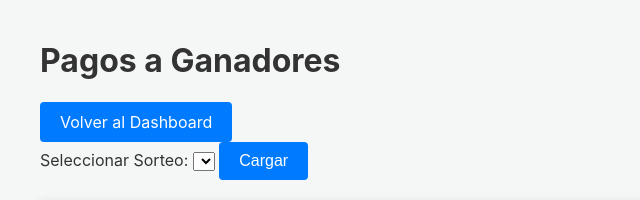
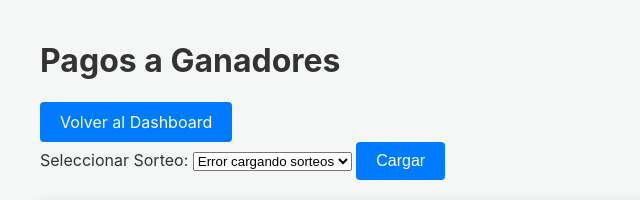
Before and after one commit to jelixandroid8-byte/loto-app, a Flask app: template templates/pagos_ganadores.html in a window 1280 px wide. Shown: the part 62-262 px from the top of the page, without its empty margins (0-640 px from the left). Run offline with Flask 3, Linux system fonts and the light colour scheme; the template is opened without the code that fills it, so the values that code supplies are empty; some libraries are stand-ins or nearby versions.

Commit message:
pagos_ganadores: add loading/error handling and enable change event; fix Cargar button

```diff
--- a/templates/pagos_ganadores.html
+++ b/templates/pagos_ganadores.html
@@ -15,7 +15,7 @@
     <select id="sorteo" name="sorteo">
         <!-- Options will be dynamically populated -->
     </select>
-    <button class="btn" id="refresh-btn">Cargar</button>
+    <button type="button" class="btn" id="refresh-btn">Cargar</button>
 </div>
 
 <table class="table">
@@ -34,8 +34,20 @@
 <script>
     // Fetch Sorteos and populate dropdown. Select the latest by default.
     async function fetchSorteos(selectLatest = true) {
-        const response = await fetch('/api/sorteos');
-        const sorteos = await response.json();
+        let sorteos = [];
+        try {
+            const response = await fetch('/api/sorteos');
+            if (!response.ok) throw new Error('Error cargando sorteos');
+            sorteos = await response.json();
+        } catch (err) {
+            console.error('fetchSorteos error', err);
+            const dropdown = document.getElementById('sorteo');
+            dropdown.innerHTML = '';
+            const opt = document.createElement('option');
+            opt.textContent = 'Error cargando sorteos';
+            dropdown.appendChild(opt);
+            return null;
+        }
         const dropdown = document.getElementById('sorteo');
         dropdown.innerHTML = '';
 
@@ -70,12 +82,37 @@
     // Fetch winner payments for the given Sorteo id
     async function fetchWinnerPayments(sorteoId) {
         const id = sorteoId || document.getElementById('sorteo').value;
-        if (!id) return;
-        const response = await fetch(`/api/winner-payments?sorteo_id=${id}`);
-        const payments = await response.json();
         const tbody = document.getElementById('winner-payments');
+        if (!id) {
+            tbody.innerHTML = '<tr><td colspan="3">Seleccione un sorteo primero.</td></tr>';
+            return;
+        }
 
+        const btn = document.getElementById('refresh-btn');
+        btn.disabled = true;
+        btn.textContent = 'Cargando...';
         tbody.innerHTML = '';
+
+        let payments = [];
+        try {
+            const response = await fetch(`/api/winner-payments?sorteo_id=${encodeURIComponent(id)}`);
+            if (!response.ok) {
+                const text = await response.text();
+                throw new Error(`API error: ${response.status} ${text}`);
+            }
+            payments = await response.json();
+        } catch (err) {
+            console.error('fetchWinnerPayments error', err);
+            const tr = document.createElement('tr');
+            const td = document.createElement('td');
+            td.colSpan = 3;
+            td.textContent = 'Error cargando pagos. Revisa la consola o intenta de nuevo.';
+            tr.appendChild(td);
+            tbody.appendChild(tr);
+            btn.disabled = false;
+            btn.textContent = 'Cargar';
+            return;
+        }
 
         if (!Array.isArray(payments) || payments.length === 0) {
             const tr = document.createElement('tr');
@@ -122,6 +159,8 @@
     document.addEventListener('DOMContentLoaded', async () => {
         await fetchSorteos(true);
         document.getElementById('refresh-btn').addEventListener('click', () => fetchWinnerPayments());
+        // Also allow selecting another sorteo to auto-load when changed
+        document.getElementById('sorteo').addEventListener('change', (e) => fetchWinnerPayments(e.target.value));
     });
 </script>
 
```
